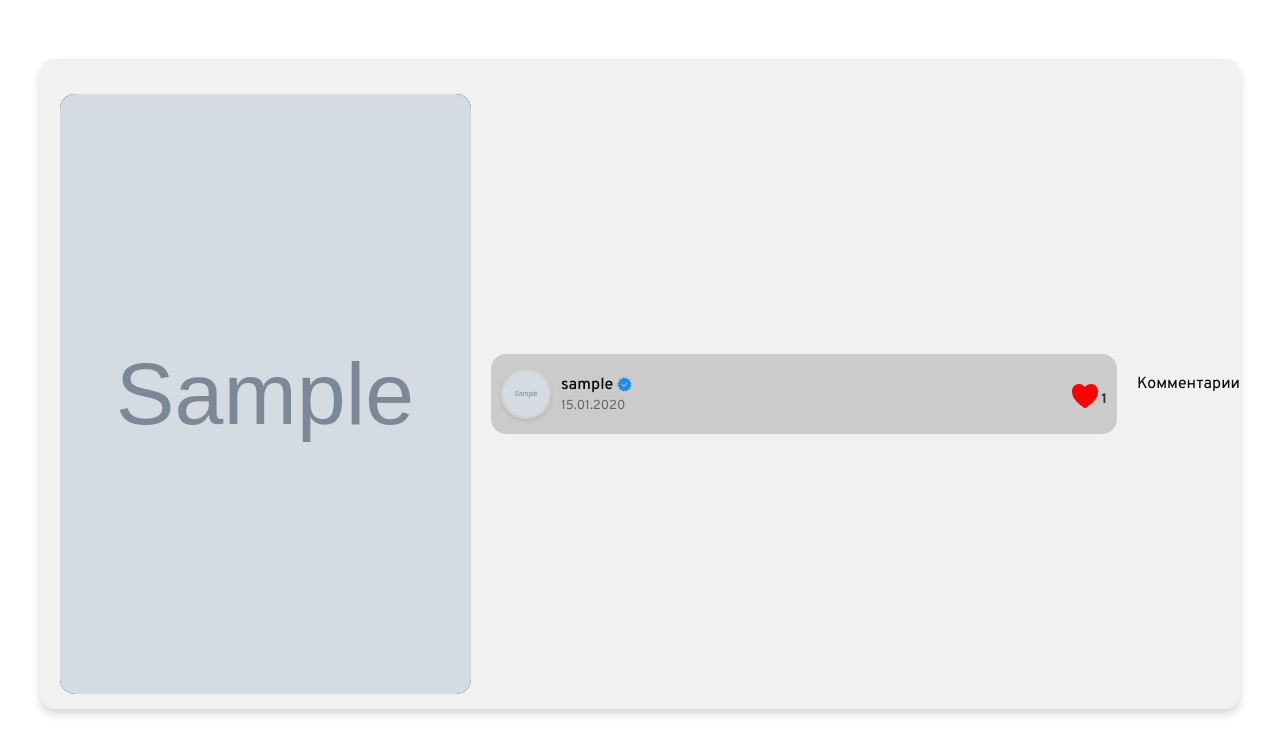
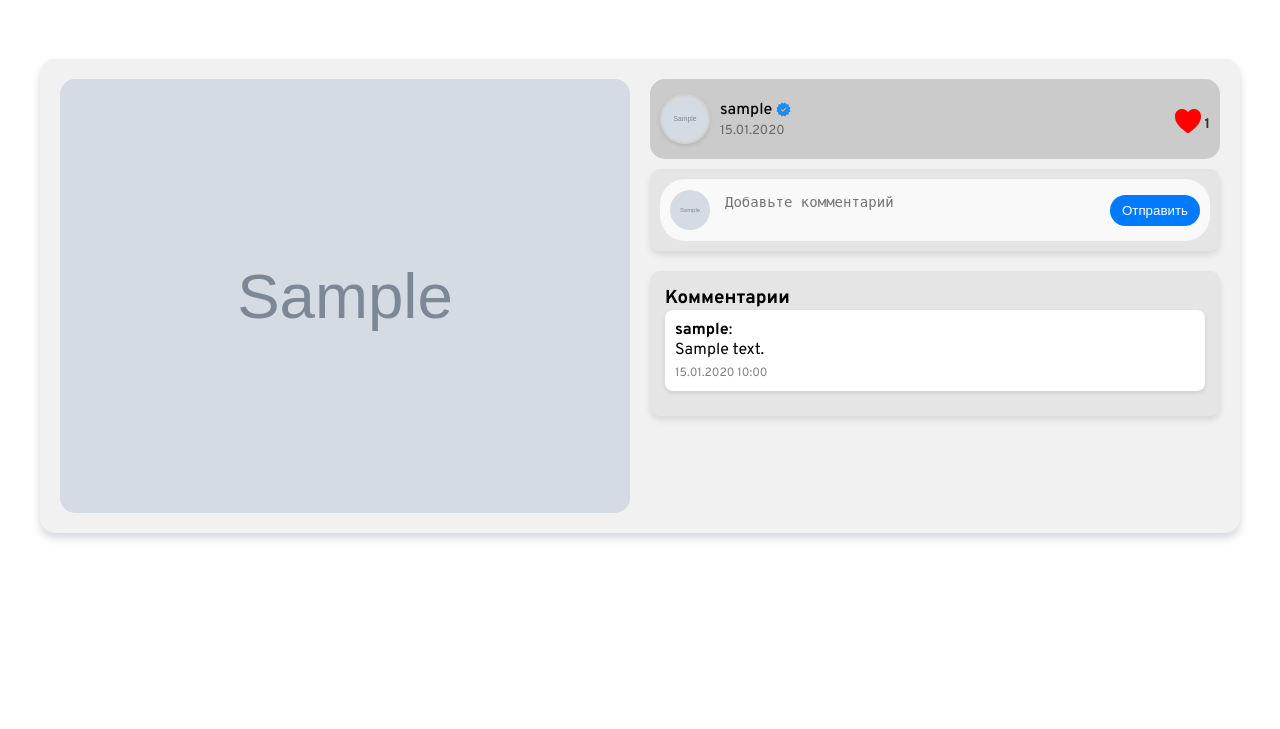
Before and after one commit to fdavis10/graffgram-django, a Django app: page /post/1/ in a window 1280 px wide. Shown: the part 101-830 px from the top of the page. After the commit the page ends 642 px from the top, so only its background shows below. Run offline with Django 5.2, Linux system fonts and the light colour scheme; a user stored in the database is signed in; tables that the repository leaves empty hold one stand-in row (values such as "Sample post"); grey boxes marked "Sample" are stand-in pictures.

Commit message:
add post detail and comment form in post_detail with AJAX

```diff
--- a/graffgram/blog/models.py
+++ b/graffgram/blog/models.py
@@ -47,7 +47,7 @@ class Post(models.Model):
 class Comment(models.Model):
     post = models.ForeignKey(Post, on_delete=models.CASCADE, related_name='comments', verbose_name='Комментарии')
     author = models.ForeignKey(settings.AUTH_USER_MODEL, on_delete = models.CASCADE, verbose_name='Автор')
-    content = models.TextField(verbose_name='Комментарий')
+    content = models.TextField(max_length=50, verbose_name='Комментарий')
     created = models.DateTimeField(auto_now_add=True, verbose_name='Создан')
 
     class Meta:
--- a/graffgram/blog/static/css/post_detail.css
+++ b/graffgram/blog/static/css/post_detail.css
@@ -6,30 +6,27 @@
     gap: 50px;
 }
 
-.detail_post_card{
+.detail_post_card {
     display: flex;
-    justify-content: column;
-    align-items: center;
+    flex-direction: row;
     background-color: rgba(0, 0, 0, 0.055);
     box-shadow: 0px 5px 8px 0px rgba(34, 60, 80, 0.2);
     width: 1200px;
-    height: 650px;
-    max-height: 700px;
+    height: auto;
     border-radius: 15px;
+    padding: 20px;
 }
 
-.detail_post_image{
-    display: flex;
-    margin-top: 20px;
-    margin-left: 20px;
+.detail_post_image {
+    width: 50%;
+    margin-right: 20px;
 }
 
-.detail_post_image img{
+.detail_post_image img {
     width: 100%;
-    height: 900px;
+    height: 100%;
     max-height: 600px;
     object-fit: cover;
-    background-color: black;
     border-radius: 15px;
 }
 
@@ -41,16 +38,19 @@
 
 }
 
+.post_content {
+    width: 50%;
+    display: flex;
+    flex-direction: column;
+}
+
 .author_info {
     display: flex;
-    align-items: center;  /* Центрируем по вертикали */
+    align-items: center;
     background-color: rgba(0, 0, 0, 0.158);
     width: 100%;
     height: 80px;
     border-radius: 15px;
-    margin-top: 20px;
-    margin-right: 20px;
-    margin-left: 20px;
     padding: 10px;
 }
 
@@ -65,7 +65,7 @@
 
 .user_details {
     display: flex;
-    flex-direction: column; /* Делаем элементы вертикальными */
+    flex-direction: column;
     margin-left: 10px;
 }
 
@@ -83,7 +83,7 @@
 .date_create {
     font-size: 13px;
     color: #666666;
-    margin-top: 3px; /* Небольшой отступ от имени */
+    margin-top: 3px;
 }
 
 .count_likes {
@@ -129,3 +129,124 @@ ion-icon {
     color: black;
     fill: none;
 }
+
+.add_comment_form {
+    margin-top: 10px;
+    margin-bottom: 10px;
+    padding: 10px;
+    background: rgba(0, 0, 0, 0.05);
+    border-radius: 10px;
+    box-shadow: 0px 4px 6px rgba(0, 0, 0, 0.1);
+}
+
+.comment-box {
+    display: flex;
+    align-items: center;
+    gap: 10px;
+    background: #f9f9f9;
+    border-radius: 25px;
+    padding: 10px;
+    width: 100%;
+}
+
+.comment-avatar {
+    width: 40px;
+    height: 40px;
+    border-radius: 50%;
+    object-fit: cover;
+}
+
+.comment-input {
+    flex-grow: 1;
+    border: none;
+    outline: none;
+    background: none;
+    font-size: 14px;
+    padding: 5px;
+    resize: none;
+}
+
+.comment-submit-btn {
+    background: #007bff;
+    color: white;
+    border: none;
+    padding: 8px 12px;
+    border-radius: 20px;
+    cursor: pointer;
+    transition: background 0.3s;
+}
+
+.comment-submit-btn:hover {
+    background: #0056b3;
+}
+
+
+.comments_section_detail {
+    margin-top: 10px;
+    padding: 15px;
+    background-color: rgba(0, 0, 0, 0.05);
+    border-radius: 10px;
+    box-shadow: 0px 4px 6px rgba(0, 0, 0, 0.1);
+    max-height: 400px;
+    overflow-y: auto;
+}
+
+
+.comments_list {
+    flex-grow: 1;
+    overflow-y: auto;
+    padding: 10px;
+    max-height: 350px;
+}
+
+
+.comments_section_detail::-webkit-scrollbar {
+    width: 8px;
+}
+
+.comments_section_detail::-webkit-scrollbar-track {
+    background: #f1f1f1;
+    border-radius: 10px;
+}
+
+.comments_section_detail::-webkit-scrollbar-thumb {
+    background: #888;
+    border-radius: 10px;
+    transition: background 0.3s ease-in-out;
+}
+
+.comments_section_detail::-webkit-scrollbar-thumb:hover {
+    background: #555;
+}
+
+
+.comments_list {
+    flex-grow: 1;
+    overflow-y: auto;
+    padding: 10px;
+    max-height: 300px;
+}
+
+
+.comment_detail {
+    background: white;
+    padding: 10px;
+    border-radius: 8px;
+    margin-bottom: 10px;
+    box-shadow: 0px 2px 4px rgba(0, 0, 0, 0.1);
+}
+
+.comment_date_detail {
+    font-size: 12px;
+    color: gray;
+    display: block;
+    margin-top: 5px;
+}
+
+.comment_detail p {
+    margin: 0;
+    word-wrap: break-word;
+    overflow-wrap: break-word;
+    white-space: normal;
+    max-width: 100%;
+}
--- a/graffgram/blog/static/css/post_page.css
+++ b/graffgram/blog/static/css/post_page.css
@@ -41,7 +41,7 @@
     width: 60px;
     height: 40px;
     color: whitesmoke;
-    background-color: #2bc258;
+    background-color: #2bc25894;
     border-radius: 25px;
     box-shadow: 0px 5px 8px 0px rgba(34, 60, 80, 0.2);
 }
@@ -57,7 +57,7 @@
     width: 60px;
     height: 40px;
     color: whitesmoke;
-    background-color: #c22b2b;
+    background-color: #c22b2bb0;
     border-radius: 25px;
     box-shadow: 0px 5px 8px 0px rgba(34, 60, 80, 0.2);
 }
--- /dev/null
+++ b/graffgram/blog/static/js/comment.js
@@ -0,0 +1,41 @@
+document.addEventListener("DOMContentLoaded", function () {
+    document.getElementById("comment-form").addEventListener("submit", function (event) {
+        event.preventDefault();
+
+        let form = this;
+        let formData = new FormData(form);
+        let url = form.getAttribute("action");
+        let commentInput = document.getElementById("comment-content");
+
+        fetch(url, {
+            method: "POST",
+            body: formData,
+            headers: {
+                "X-Requested-With": "XMLHttpRequest"
+            }
+        })
+        .then(response => response.json())
+        .then(data => {
+            if (data.success) {
+                let commentsList = document.getElementById("comments-list");
+
+                let noCommentsMessage = document.getElementById("no-comments");
+                if (noCommentsMessage) {
+                    noCommentsMessage.remove();
+                }
+
+                let newComment = document.createElement("div");
+                newComment.classList.add("comment_detail");
+                newComment.innerHTML = `
+                    <p><strong>${data.author}</strong>: ${data.content}</p>
+                    <span class="comment_date_detail">${data.created_at}</span>
+                `;
+
+                commentsList.prepend(newComment);
+
+                commentInput.value = "";
+            }
+        })
+        .catch(error => console.error("Ошибка:", error));
+    });
+});
--- a/graffgram/blog/templates/blog/posts/post_detail.html
+++ b/graffgram/blog/templates/blog/posts/post_detail.html
@@ -13,6 +13,7 @@
             <div class="detail_post_image">
                 <img src="{{post.image.url}}" alt="post-image">
             </div>
+            <div class="post_content">
                 <div class="author_info">
                     <img src="{{user.image.url}}" alt="user-avatar" class="user__avatar">
 
@@ -35,10 +36,32 @@
                         <span id="like-count-{{ post.id }}" class="count_likes">{{ post.likes.count }}</span>
                     </div>
                 </div>
-            <div class="commentlist">
-                <span class="commentaries"><p>Комментарии</p></span>
+                <div class="add_comment_form">
+                    <form id="comment-form" action="{% url 'blog:add_comment' post_id=post.id %}" method="post">
+                        {% csrf_token %}
+                        <div class="comment-box">
+                            <img src="{{ user.image.url }}" alt="avatar" class="comment-avatar">
+                            <textarea name="content" id="comment-content" class="comment-input" placeholder="Добавьте комментарий"></textarea>
+                            <button type="submit" class="comment-submit-btn">Отправить</button>
+                        </div>
+                    </form>
+                </div>
+                <div class="comments_section_detail">
+                    <h3>Комментарии</h3>
+                    <div id="comments-list">
+                        {% for comment in comments %}
+                            <div class="comment_detail">
+                                <p><strong>{{ comment.author }}</strong>: {{ comment.content|linebreaks }}</p>
+                                <span class="comment_date_detail">{{ comment.created|date:"d.m.Y H:i" }}</span>
+                            </div>
+                        {% empty %}
+                            <p id="no-comments">Комментариев пока нет.</p>
+                        {% endfor %}
                     </div>
                 </div>
             </div>
+        </div>
+    </div>
+    <script src="{% static 'js/comment.js' %}"></script>
     <script src="{% static 'js/like.js' %}"></script>
 {% endblock content %}
--- a/graffgram/blog/views.py
+++ b/graffgram/blog/views.py
@@ -26,8 +26,14 @@ def add_comment(request, post_id):
             comment.post = post
             comment.author = request.user
             comment.save()
-            return redirect('blog:popular_posts')
-    return redirect('blog:popular_posts')
+            return JsonResponse({
+                "success": True,
+                "author": comment.author.username,
+                "content": comment.content,
+                "created_at": comment.created.strftime("%d.%m.%Y %H:%M")
+            })
+
+    return JsonResponse({"success": False}, status=400)
 
 
 @login_required
```
Also changed, not shown: graffgram/blog/migrations/0007_alter_comment_content_alter_post_status.py (added). Lines whose indentation alone changed are shown as unchanged.
